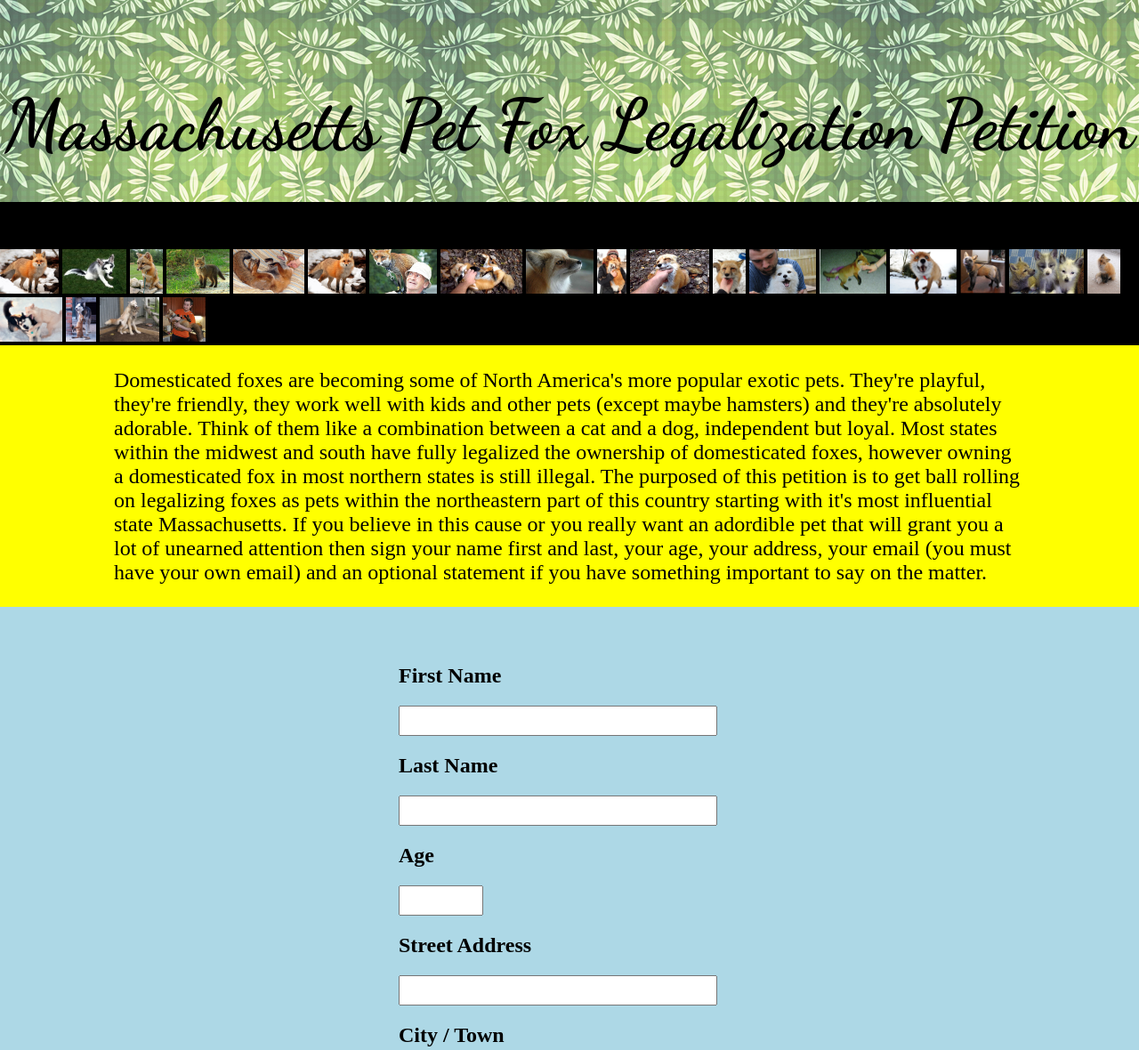
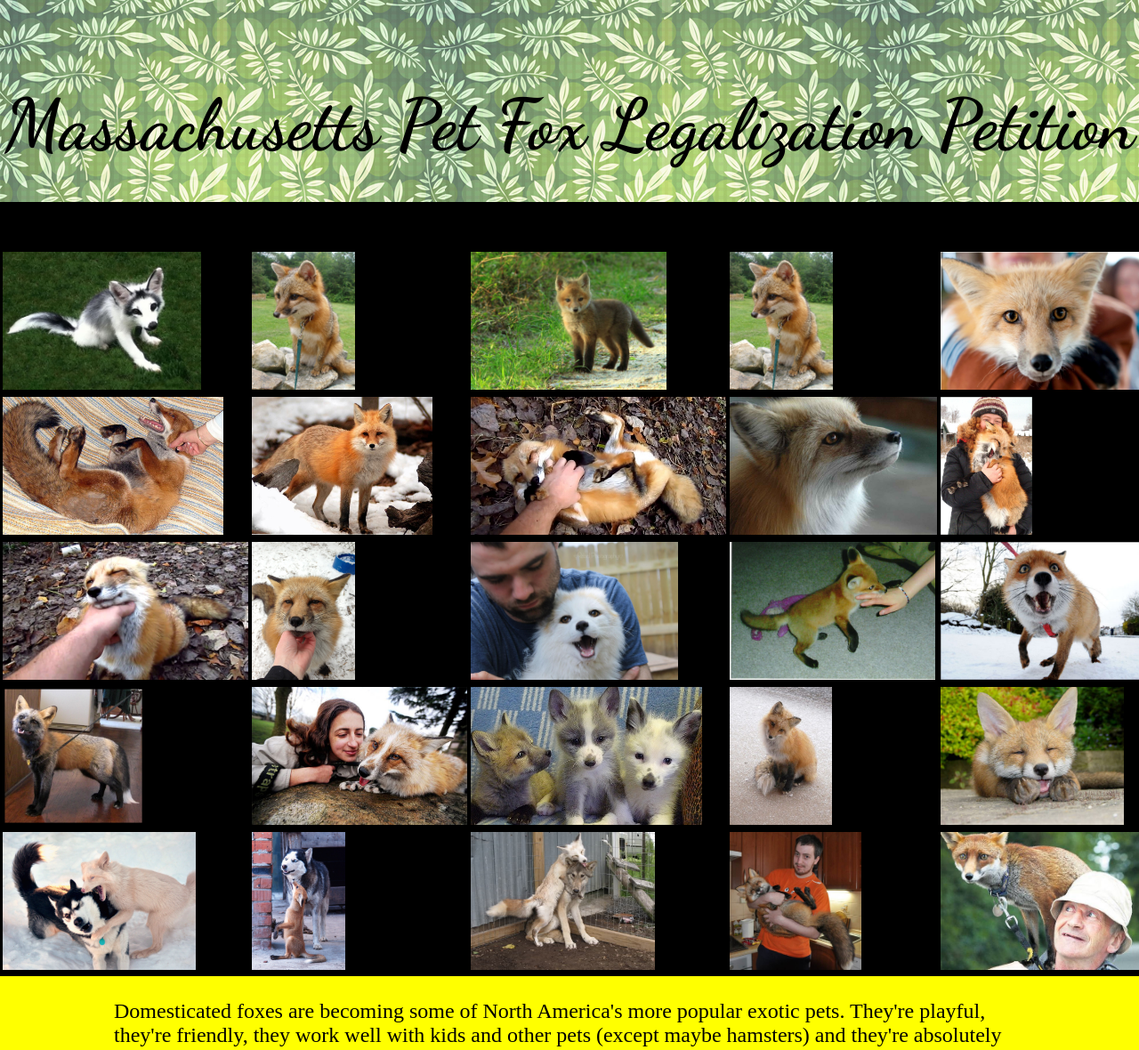
Before and after one commit to Peter-White/petition_site_app, a website: page index.html in a window 1280 px wide. Shown: the top 1180 px of the page at 89% size. Drawn offline with nearby package versions, Linux system fonts and the light colour scheme; no server answers; a web font is replaced by a local one.

Commit message:
Well, It's No Goggle Images

```diff
--- a/index.html
+++ b/index.html
@@ -3,7 +3,6 @@
 <head>
   <title>Pet Fox Petition</title>
   <link rel="stylesheet" type="text/css" href="styles.css">
-  <!-- Fonts -->
   <script src="http://ajax.googleapis.com/ajax/libs/angularjs/1.3.14/angular.min.js"></script>
   <!-- Fonts -->
   <link href='http://fonts.googleapis.com/css?family=Dancing+Script:700' rel='stylesheet' type='text/css'>
@@ -24,31 +23,47 @@
   <h1>Massachusetts Pet Fox Legalization Petition</h1>
 </header><!-- /header -->
 
-  <!-- Carousel -->
-  <div class="container">
-        <img src="images/fox_gl.jpg">
-        <img src="images/5R8GQ6G.jpg">
-        <img src="images/9fadab8f3700c7fa2ce015373adffad8.jpg">
-        <img src="images/baby-fox-imgur-1385647626nk4g8.jpg">
-        <img src="images/Fox_2_1298643a.jpg">
-        <img src="images/fox_gl.jpg">
-        <img src="images/Fox_I.jpg">
-        <img src="images/Fox-1.jpg">
-        <img src="images/freddytop.jpg">
-        <img src="images/insdie, laughing fox.jpg">
-        <img src="images/maxresdefault.jpg">
-        <img src="images/mj3d24t.jpg">
-        <img src="images/Ncfxpfk.jpg">
-        <img src="images/Older_baby_fox_1_by_Anna_aurion.jpg">
-        <img src="images/pet_fox_is_just_one_of_the_family_640_03.jpg">
-        <img src="images/PrettySmile.jpg">
-        <img src="images/tame-foxes.png">
-        <img src="images/tumblr_kupysobbmh1qayf1co1_400.jpg">
-        <img src="images/tumblr_myn1jwoaVX1sgcoi2o3_1280.jpg">
-        <img src="images/unusual_pet_breeder_fox_bobcat_wolf18.jpg">
-        <img src="images/xqaxzq.jpg">
-        <img src="images/zaGDQ.jpg">
-    </div>
+  <!-- Image Table -->
+  <div id="imagetable">
+    <table style="width:100%" align="center">
+      <tr>
+        <td><img src="images/5R8GQ6G.jpg"></td>
+        <td><img src="images/9fadab8f3700c7fa2ce015373adffad8.jpg"></td>
+        <td><img src="images/baby-fox-imgur-1385647626nk4g8.jpg"></td>
+        <td><img src="images/9fadab8f3700c7fa2ce015373adffad8.jpg"></td>
+        <td><img src="images/beautiful-fox.jpg"></td>
+      </tr>
+      <tr>
+        <td><img src="images/Fox_2_1298643a.jpg"></td>
+        <td><img src="images/fox_gl.jpg"></td>
+        <td><img src="images/Fox-1.jpg"></td>
+        <td><img src="images/freddytop.jpg"></td>
+        <td><img src="images/insdie, laughing fox.jpg"></td>
+      </tr>
+      <tr>
+        <td><img src="images/maxresdefault.jpg"></td>
+        <td><img src="images/mj3d24t.jpg"></td>
+        <td><img src="images/Ncfxpfk.jpg"></td>
+        <td><img src="images/Older_baby_fox_1_by_Anna_aurion.jpg"></td>
+        <td><img src="images/pet_fox_is_just_one_of_the_family_640_03.jpg"></td>
+      </tr>
+      <tr>
+        <td><img src="images/PrettySmile.jpg"></td>
+        <td><img src="images/rescued-tame-pet-fox-cub-todd-emma-dsylva-2.jpg"></td>
+        <td><img src="images/tame-foxes.png"></td>
+        <td><img src="images/tumblr_kupysobbmh1qayf1co1_400.jpg"></td>
+        <td><img src="images/tumblr_lramk4U1Af1qebr9lo1_500.jpg"></td>
+      </tr>
+      <tr>
+        <td><img src="images/tumblr_myn1jwoaVX1sgcoi2o3_1280.jpg"></td>
+        <td><img src="images/unusual_pet_breeder_fox_bobcat_wolf18.jpg"></td>
+        <td><img src="images/xqaxzq.jpg"></td>
+        <td><img src="images/zaGDQ.jpg"></td>
+        <td><img src="images/Fox_I.jpg"></td>
+      </tr>
+    </table>
+  </div>
+
 
   <!-- Description and Header -->
 
--- a/styles.css
+++ b/styles.css
@@ -113,8 +113,8 @@ header, footer {
   padding-bottom: 0.5%;
 }
 
-.container img {
-  height: 50px;
+#imagetable img {
+  height: 155px;
 }
 
 #show {
```
Also changed, not shown: images/beautiful-fox.jpg (added), images/rescued-tame-pet-fox-cub-todd-emma-dsylva-2.jpg (added), images/tumblr_lramk4U1Af1qebr9lo1_500.jpg (added).
